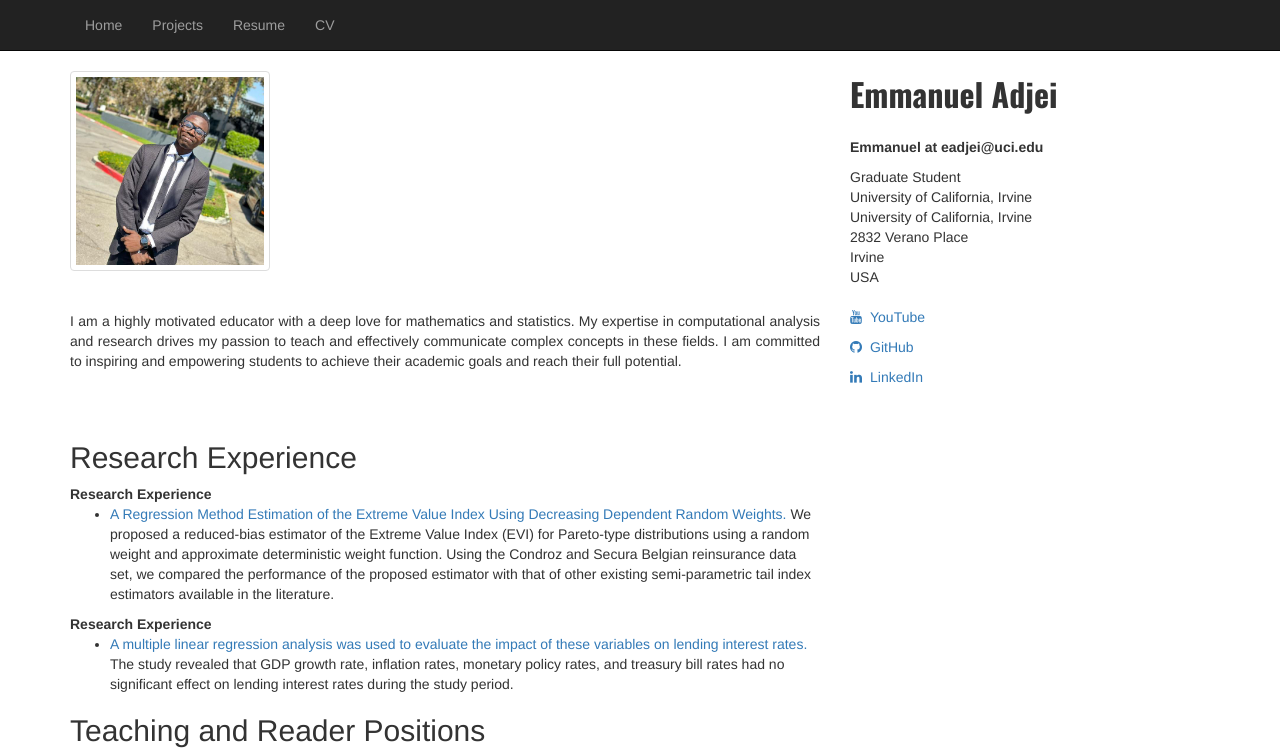
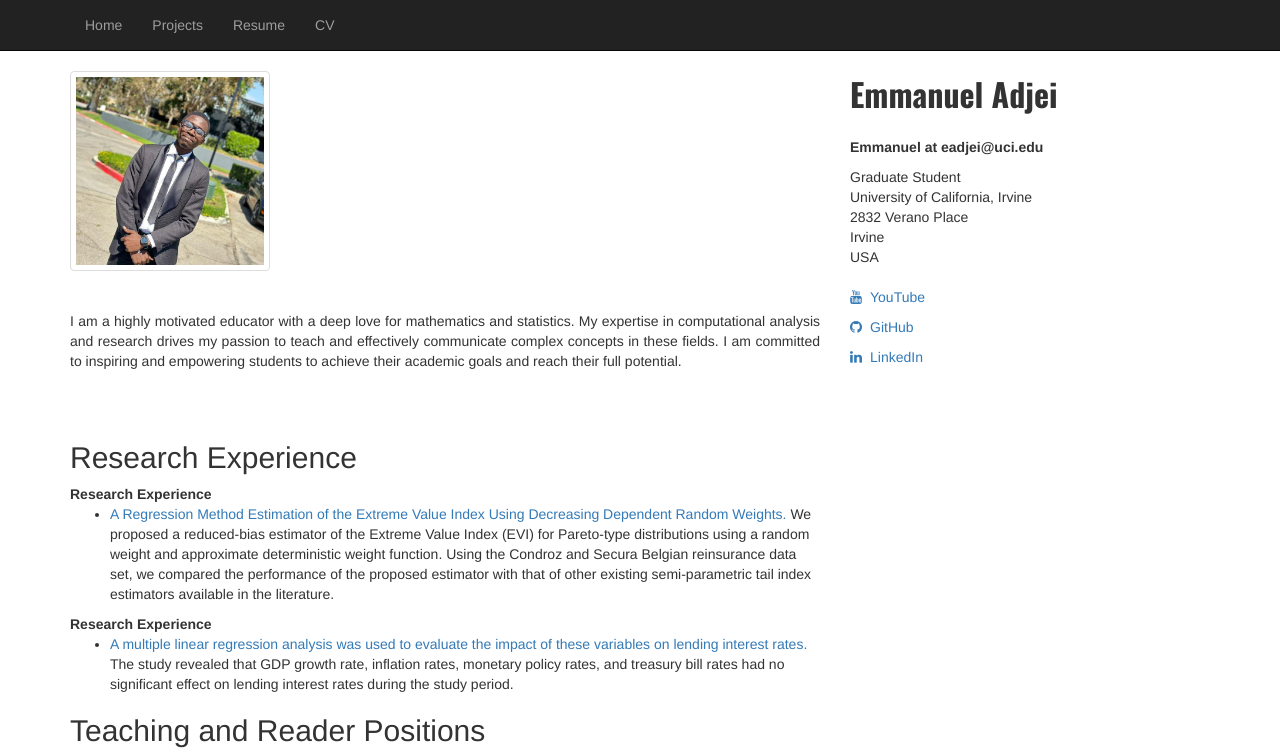
Before and after one commit to Adjeihero/website, a plain HTML site: page index.html in a window 1280 px wide. Shown: the top 756 px of the page. Drawn offline with nearby package versions, Linux system fonts and the light colour scheme.

Commit message:
Update index.html

```diff
--- a/index.html
+++ b/index.html
@@ -90,7 +90,6 @@
 
       <p>Graduate Student<br>
       University of California, Irvine<br>
-      University of California, Irvine<br>
       2832 Verano Place<br>
       Irvine <br>
       USA<br>
```
